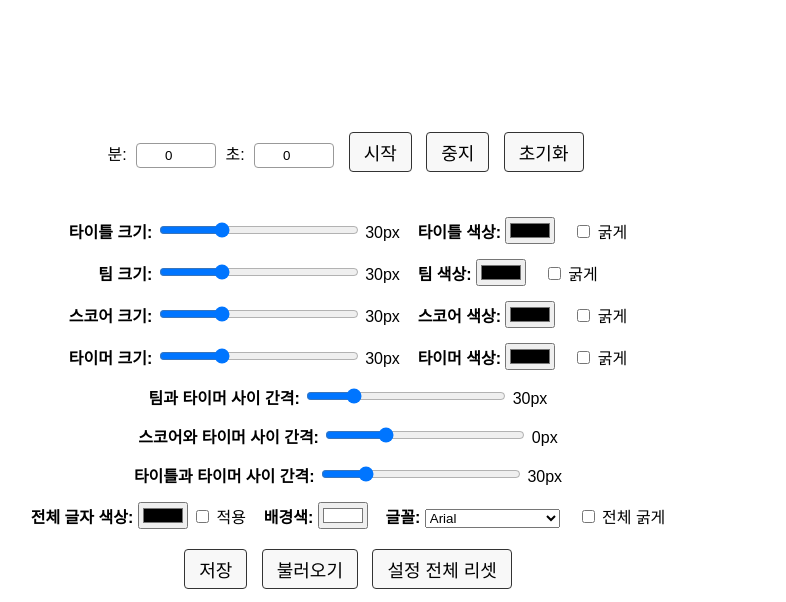
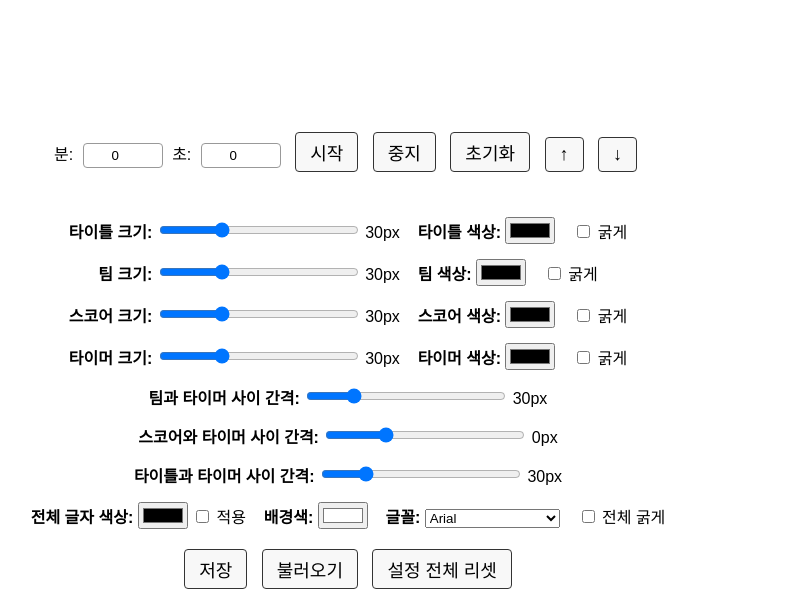
Before and after one commit to iop706501/timer, a plain HTML site: page index.html in a window 1280 px wide. Shown: the part 211-813 px from the top of the page, without its empty margins (292-1078 px from the left). Drawn offline with Linux system fonts and the light colour scheme.

Commit message:
Update index.html

```diff
--- a/index.html
+++ b/index.html
@@ -157,6 +157,8 @@
     <button onclick="startTimer()">시작</button>
     <button onclick="stopTimer()">중지</button>
     <button onclick="resetTimer()">초기화</button>
+    <button onclick="increaseSeconds()">↑</button>
+    <button onclick="decreaseSeconds()">↓</button>
   </div>
 
   <div class="customization">
@@ -393,6 +395,18 @@
     document.getElementById("timerBold").checked = isBold;
   }
 
+  function increaseSeconds() {
+    totalSeconds++;
+    updateDisplay();
+  }
+
+  function decreaseSeconds() {
+    if (totalSeconds > 0) {
+      totalSeconds--;
+      updateDisplay();
+    }
+  }
+
   function onAllTextColorChange(color) {
     const applyAll = document.getElementById("applyAllColor").checked;
     if (applyAll) {
```
